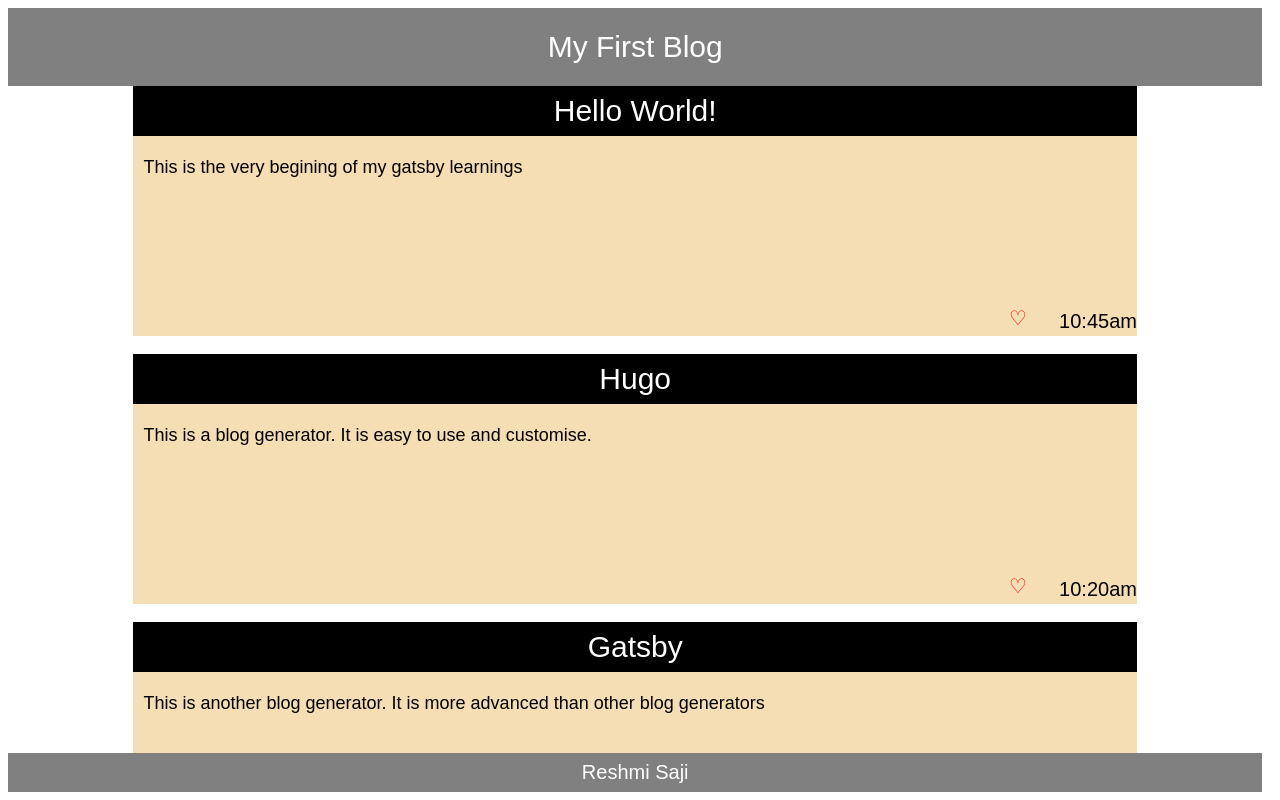
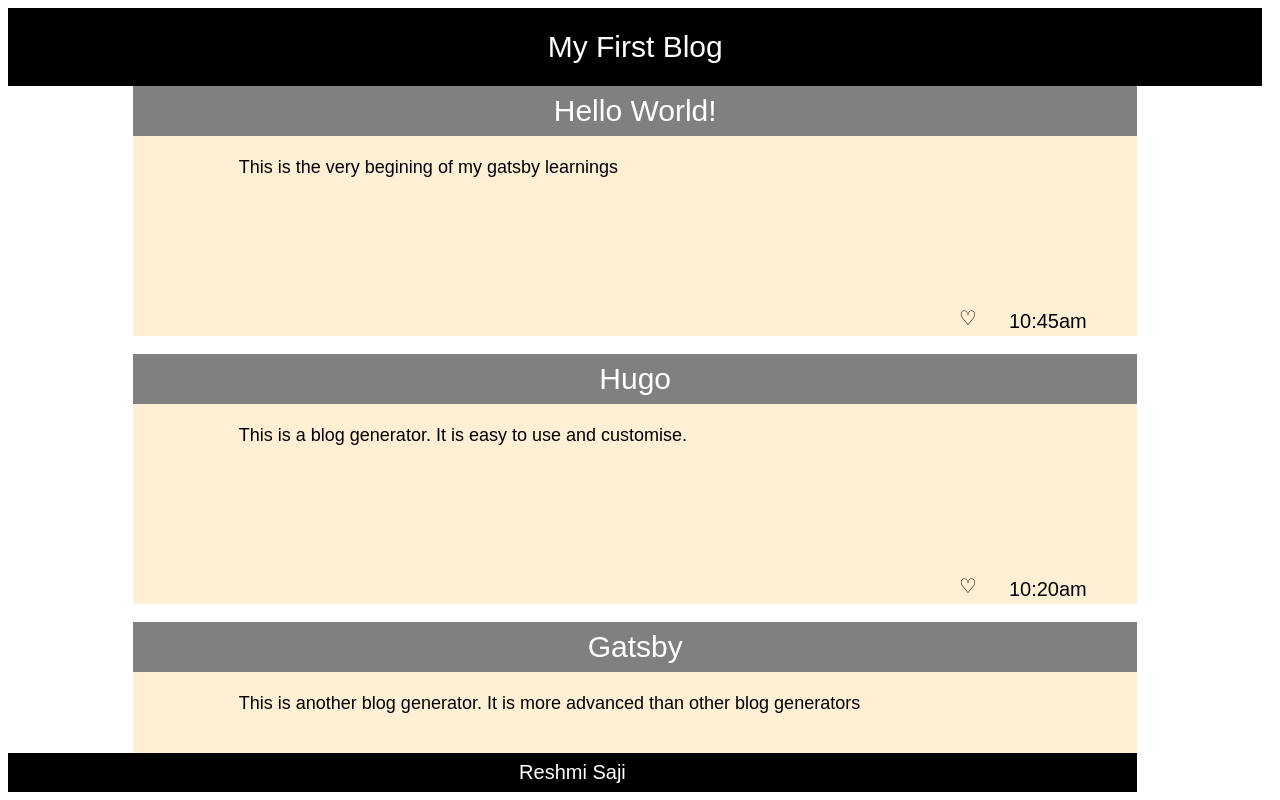
Before and after one commit to reshmisaji/gatsby_learnings, a Gatsby site: page / in a window 1280 px wide. Built offline with nearby package versions, Linux system fonts and the light colour scheme; Gatsby itself is replaced by a stand-in of ours.

Commit message:
Refactor like option

```diff
--- a/src/pages/Blog.js
+++ b/src/pages/Blog.js
@@ -1,7 +1,7 @@
 import styled from "styled-components"
 
 const Blog = styled.article`
-  background-color: wheat;
+  background-color: papayawhip;
   font-size: 18px;
   font-family: serif;
   width: 100%;
@@ -9,6 +9,7 @@ const Blog = styled.article`
   display: flex;
   flex-direction: column;
   justify-content: space-between;
+  align-items: center;
   overflow: scroll;
 `
 
@@ -24,6 +25,7 @@ const Time = styled.time`
 `
 
 const BlogData = styled.p`
+  width: 80%;
   font-size: 18px;
   padding-left: 10px;
   font-family: sans-serif;
@@ -33,7 +35,7 @@ const BlogData = styled.p`
 const Like = styled.span`
   width: 50px;
   height: 30px;
-  color: red;
+  color: black;
 `
 
 export { Like, BlogData, Time, BlogContainer, Blog }
--- a/src/pages/Footer.js
+++ b/src/pages/Footer.js
@@ -1,13 +1,14 @@
 import styled from "styled-components"
 
 const Footer = styled.footer`
+  width: 90%;
   background-color: ${props => props.bgcolor};
   color: ${props => props.color};
   height: ${props => props.height};
   font-size: 20px;
   font-family: sans-serif;
   display: flex;
-  justify-content: ${props=>props.inversed?"flex-end":"center"};
+  justify-content: ${props => (props.inversed ? "flex-end" : "center")};
   align-items: center;
 `
 
--- a/src/pages/index.js
+++ b/src/pages/index.js
@@ -7,7 +7,7 @@ import { Like, BlogData, Time, BlogContainer, Blog } from "./Blog"
 
 const Heading = function(props) {
   return (
-    <Header color={"white"} bgcolor={"gray"} height={"10%"}>
+    <Header color={"white"} bgcolor={"black"} height={"10%"}>
       {props.heading}
     </Header>
   )
@@ -15,7 +15,7 @@ const Heading = function(props) {
 
 const Bottom = function(props) {
   return (
-    <Footer color={"white"} bgcolor={"gray"} height={"5%"}>
+    <Footer color={"white"} bgcolor={"black"} height={"5%"}>
       {props.text}
     </Footer>
   )
@@ -31,9 +31,15 @@ class App extends React.Component {
   }
 
   like(id) {
-    document.getElementById(`like${id}`).innerHTML = "❤️"
+    const like = document.getElementById(`like${id}`)
+    if (like.innerHTML === "❤️") {
+      document.getElementById(`like${id}`).innerHTML = "♡"
+    } else {
+      document.getElementById(`like${id}`).innerHTML = "❤️"
+    }
+
     this.state.blogs.forEach(blog => {
-      if (blog.node.id === id) blog.node.liked = true
+      if (blog.node.id === id) blog.node.liked = !blog.node.liked
     })
   }
 
@@ -45,7 +51,7 @@ class App extends React.Component {
     const blogId = props.blog.node.id
     return (
       <BlogContainer id={blogId}>
-        <Header color={"white"} bgcolor={"black"} height={"50px"}>
+        <Header color={"white"} bgcolor={"gray"} height={"50px"}>
           {props.blog.node.heading}
         </Header>
         <Blog>
```
